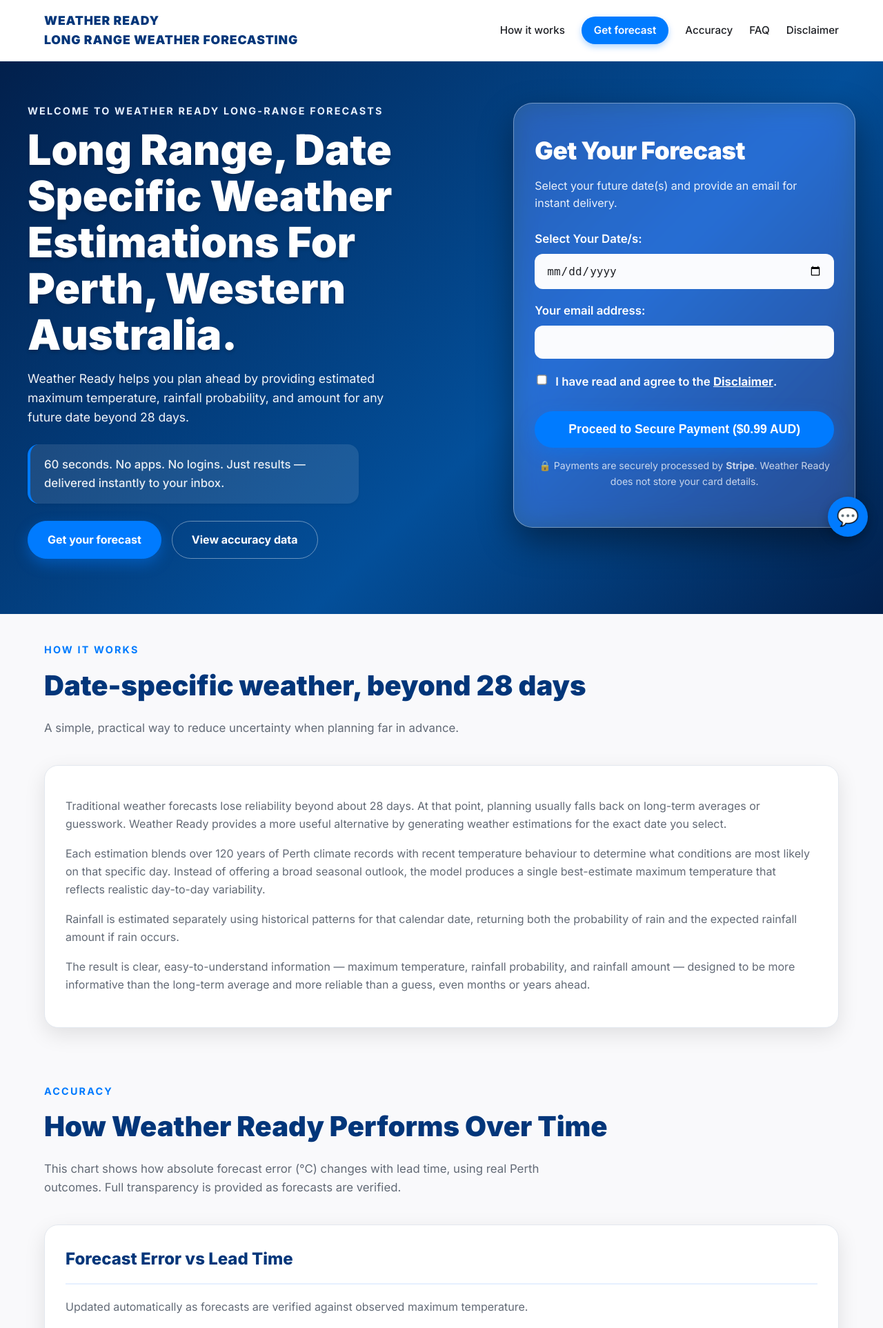
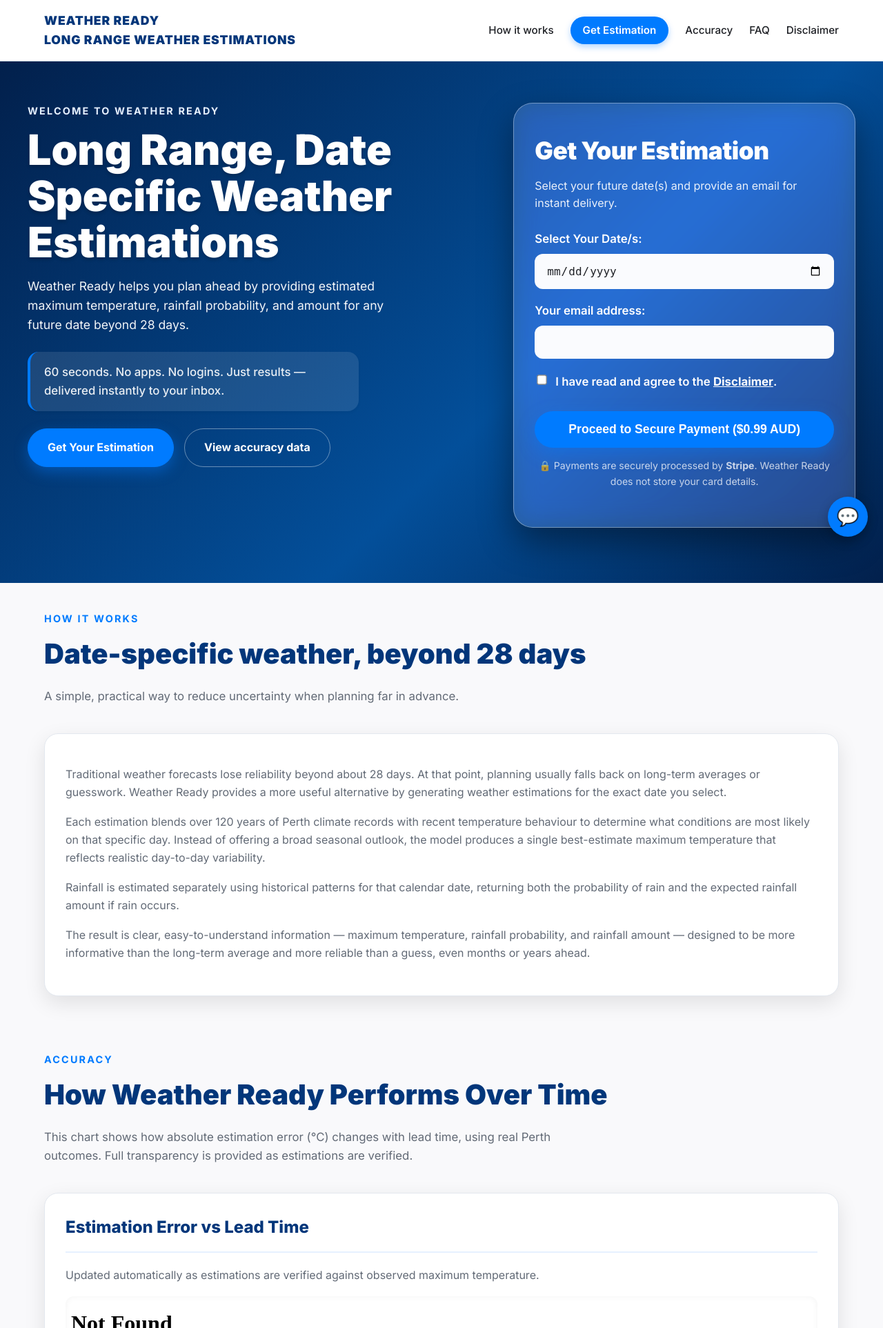
Before and after one commit to jack292929292/weatherready-site, a Flask app: page / in a window 1280 px wide. Shown: the top 1925 px of the page at 69% size. Run offline with Flask 3, Linux system fonts and the light colour scheme.

Commit message:
Update index.html

```diff
--- a/templates/index.html
+++ b/templates/index.html
@@ -14,7 +14,7 @@
   <meta http-equiv="Cache-Control" content="no-store, no-cache, must-revalidate, max-age=0">
   <meta http-equiv="Pragma" content="no-cache">
   <meta http-equiv="Expires" content="0">
-  <title>Weather Ready - Long Range Weather Forecasting</title>
+  <title>Weather Ready - Long Range Weather Estimations</title>
 
   <link rel="icon" type="image/png" sizes="32x32" href="{{ url_for('static', filename='favicon.png') }}">
   <link rel="shortcut icon" href="{{ url_for('static', filename='favicon.png') }}">
@@ -795,12 +795,12 @@ html, body {
       <div class="brand-mark">
         WEATHER READY
       </div>
-      <span class="brand-mark sub">LONG RANGE WEATHER FORECASTING</span>
+      <span class="brand-mark sub">LONG RANGE WEATHER ESTIMATIONS</span>
     </div>
 
     <nav class="nav-links">
       <a href="#accuracy">How it works</a>
-      <a href="#forecast-form" class="primary-link">Get forecast</a>
+      <a href="#forecast-form" class="primary-link">Get Estimation</a>
       <a href="#accuracy">Accuracy</a>
       <a href="#faq">FAQ</a>
       <a href="/legal_disclaimers">Disclaimer</a>
@@ -814,8 +814,8 @@ html, body {
 <section class="hero" id="forecast-form">
   <div class="hero-inner">
     <div>
-      <div class="hero-kicker">Welcome to Weather Ready Long-Range Forecasts</div>
-      <h1 class="hero-title">Long Range, Date Specific Weather Estimations For Perth, Western Australia.</h1>
+      <div class="hero-kicker">Welcome to Weather Ready</div>
+      <h1 class="hero-title">Long Range, Date Specific Weather Estimations</h1>
 
       <p class="hero-sub">
         Weather Ready helps you plan ahead by providing estimated maximum temperature, rainfall probability,
@@ -828,14 +828,14 @@ html, body {
 
 
       <div class="hero-ctas">
-        <a href="#forecast-form" class="hero-cta-primary">Get your forecast</a>
+        <a href="#forecast-form" class="hero-cta-primary">Get Your Estimation</a>
         <a href="#accuracy" class="hero-cta-secondary">View accuracy data</a>
       </div>
     </div>
 
     <div>
       <div class="form-box">
-        <h2>Get Your Forecast</h2>
+        <h2>Get Your Estimation</h2>
         <p class="form-blurb">Select your future date(s) and provide an email for instant delivery.</p>
 
         <form action="/create-checkout-session" method="post">
@@ -912,13 +912,13 @@ html, body {
     <div class="wr-kicker">Accuracy</div>
     <h2 class="wr-title">How Weather Ready Performs Over Time</h2>
     <p class="wr-sub">
-      This chart shows how absolute forecast error (°C) changes with lead time, using real Perth outcomes. Full transparency is provided as forecasts are verified.
+      This chart shows how absolute estimation error (°C) changes with lead time, using real Perth outcomes. Full transparency is provided as estimations are verified.
     </p>
   </div>
 
   <div class="wr-card wr-chart-card">
-    <h3>Forecast Error vs Lead Time</h3>
-    <p>Updated automatically as forecasts are verified against observed maximum temperature.</p>
+    <h3>Estimation Error vs Lead Time</h3>
+    <p>Updated automatically as estimations are verified against observed maximum temperature.</p>
     <iframe
       src="YOUR_GOOGLE_SHEETS_EMBED_URL"
       class="wr-chart"
@@ -981,7 +981,7 @@ html, body {
 
             <details>
               <summary>How much does it cost?</summary>
-              <p>Each forecast costs $0.99 AUD, payable via credit/debit card, Apple Pay, or Google Pay through secure Stripe payment processing.</p>
+              <p>Each estimation costs $0.99 AUD, payable via credit/debit card, Apple Pay, or Google Pay through secure Stripe payment processing.</p>
             </details>
 
             <details>
@@ -1020,7 +1020,7 @@ html, body {
             <details>
               <summary>How accurate are the estimates?</summary>
               <p>
-                Weather is inherently unpredictable, and no scientific model — including ours — can provide precise, certainty-level forecasts for specific dates beyond 28 days.<br>
+                Weather is inherently unpredictable, and no scientific model — including ours — can provide precise, certainty-level estimations for specific dates beyond 28 days.<br>
                 The information contained in our estimates does not claim precision accuracy.<br>
                 These estimates are intended as guidance, with the simple aim of outperforming the alternatives of using the long-term average or guessing.<br>
                 When they achieve this, our estimates provide a genuinely valuable level of accuracy.
@@ -1032,7 +1032,7 @@ html, body {
               <p>
                 Every estimate is displayed on the Estimation Accuracy plot once the target date has passed.
                 The plot shows the lead time of the estimate and the absolute error between the actual maximum temperature
-                and the Weather Ready estimate. This display updates daily as new forecasts mature and real observations
+                and the Weather Ready estimate. This display updates daily as new estimations mature and real observations
                 become available, ensuring full transparency over time.
               </p>
             </details>
@@ -1100,7 +1100,7 @@ html, body {
     <h3>Section Placeholder</h3>
     <p>
       This section will explain the data sources, statistical fusion methods,
-      validation process, and scientific rationale used in Weather Ready forecasts.
+      validation process, and scientific rationale used in Weather Ready estimations.
     </p>
   </div>
 </div>
@@ -1130,7 +1130,7 @@ html, body {
 
 
 <footer>
-  &copy; 2025 Weather Ready – Long Range Weather Forecasting<br>
+  &copy; 2025 Weather Ready – Long Range Weather Estimations<br>
   <a href="/legal_disclaimers">Disclaimer</a> · Contact:
   <span style="color:var(--blue-dark);">weatherreadyinfo@gmail.com</span>
 </footer>
```
